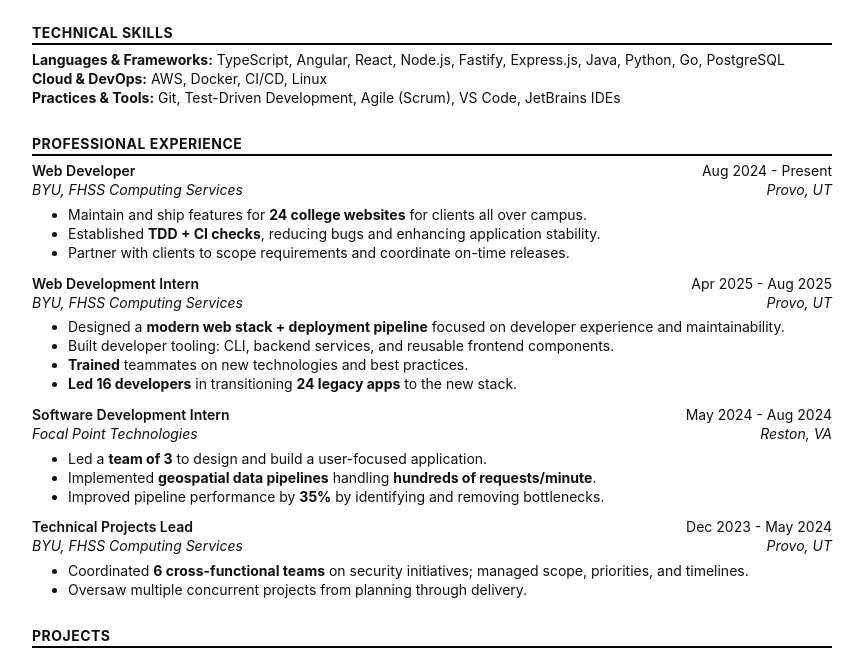
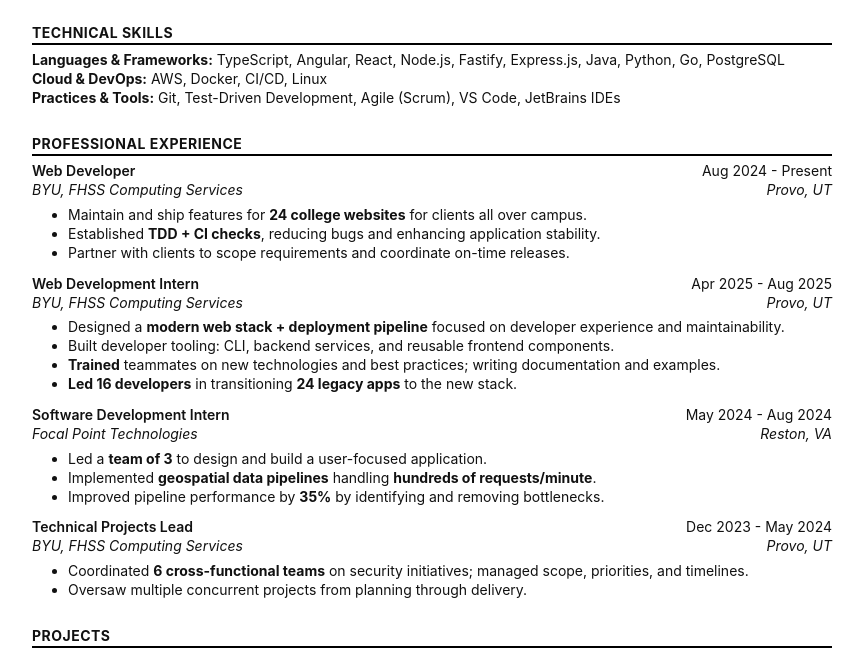
Before and after one commit to parksmojo/resume, a plain HTML site: page index.html in a window 1280 px wide. Shown: the part 88-739 px from the top of the page, without its empty margins (208-1071 px from the left). Drawn offline with Linux system fonts and the light colour scheme.

Commit message:
Update training experience; enhance documentation and examples in resume

```diff
--- a/index.html
+++ b/index.html
@@ -55,7 +55,10 @@
             maintainability.
           </li>
           <li>Built developer tooling: CLI, backend services, and reusable frontend components.</li>
-          <li><strong>Trained</strong> teammates on new technologies and best practices.</li>
+          <li>
+            <strong>Trained</strong> teammates on new technologies and best practices; writing documentation and
+            examples.
+          </li>
           <li><strong>Led 16 developers</strong> in transitioning <strong>24 legacy apps</strong> to the new stack.</li>
         </ul>
 
```
